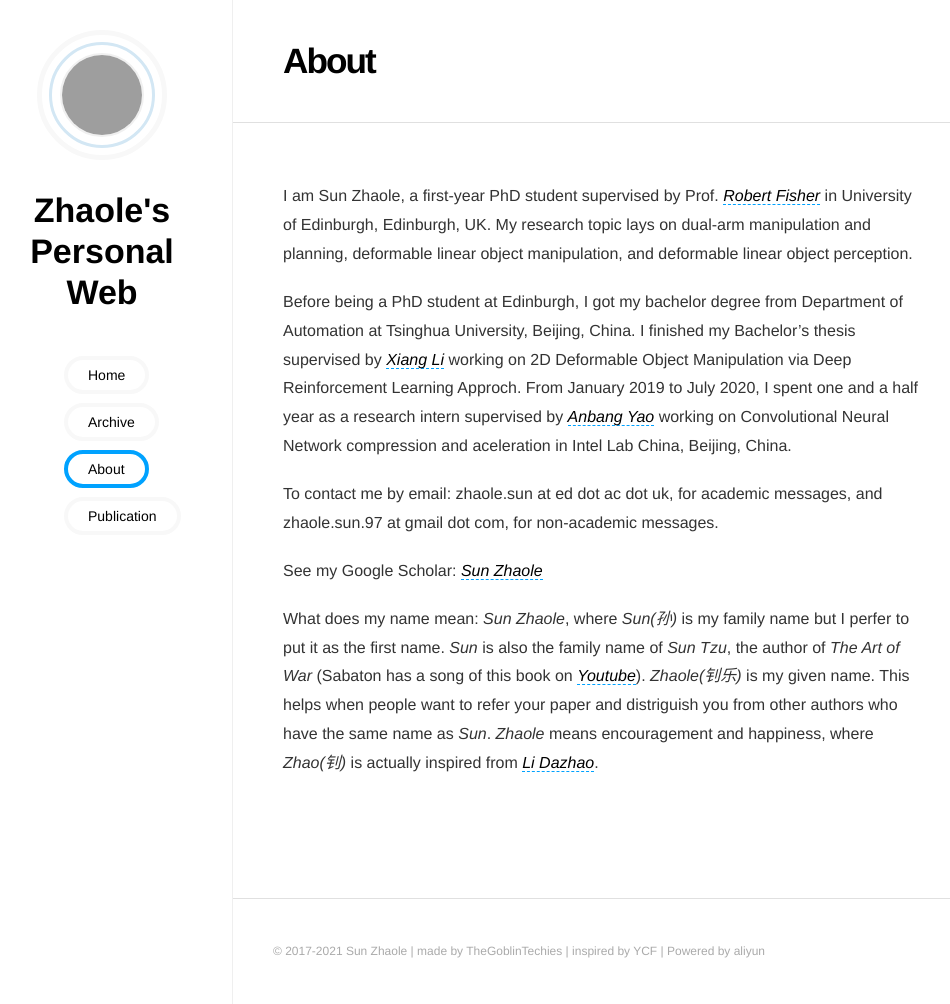
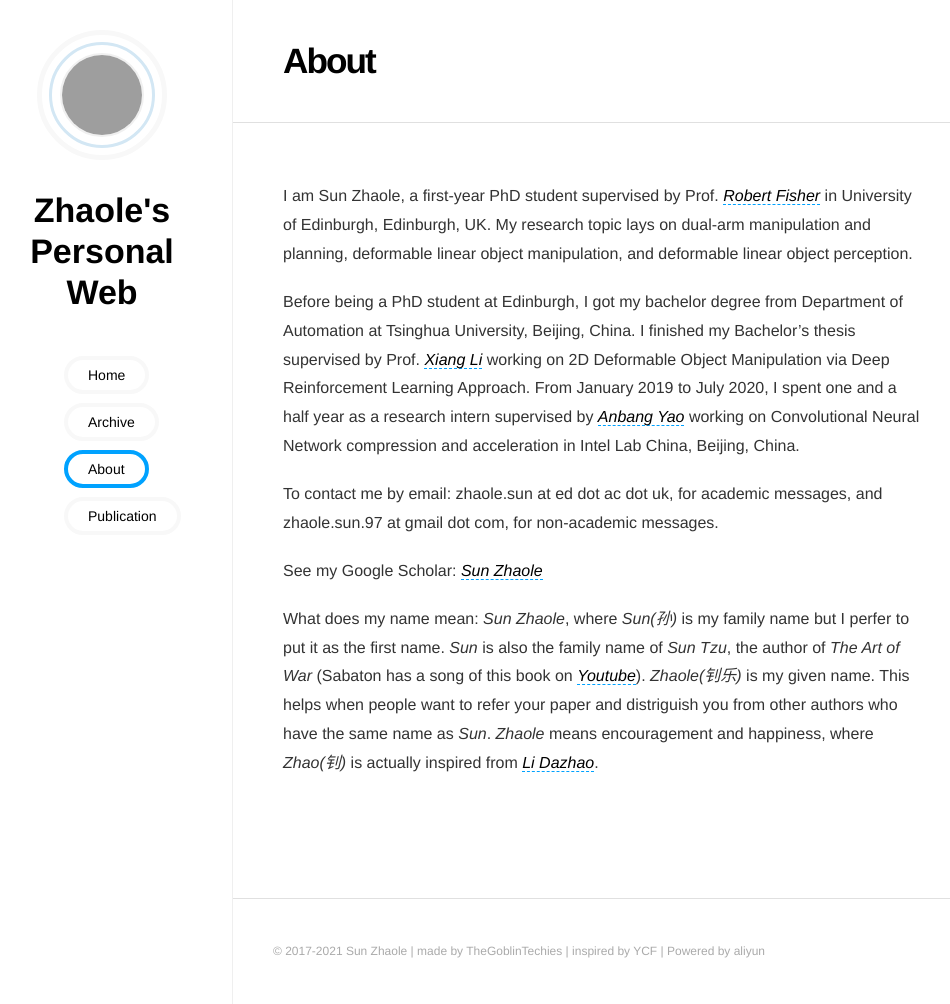
Before and after one commit to TheGoblinTechies/thegoblintechies.github.io, a Jekyll site: the page built from about.md, in a window 1280 px wide and 1004 px high. Shown: the whole window, without its empty margins (28-978 px from the left). Built offline with Jekyll 4.4.1, drawn with Linux system fonts in a browser that asks for light colours; grey boxes are pictures that could not be loaded.

```diff
--- a/about.md
+++ b/about.md
@@ -6,7 +6,7 @@
 
 I am Sun Zhaole, a first-year PhD student supervised by Prof. [*Robert Fisher*](https://homepages.inf.ed.ac.uk/rbf/) in University of Edinburgh, Edinburgh, UK. My research topic lays on dual-arm manipulation and planning, deformable linear object manipulation, and deformable linear object perception.
 
-Before being a PhD student at Edinburgh, I got my bachelor degree from Department of Automation at Tsinghua University, Beijing, China. I finished my Bachelor's thesis supervised by [*Xiang Li*](https://sites.google.com/view/homepageoflixiang/home) working on 2D Deformable Object Manipulation via Deep Reinforcement Learning Approch. From January 2019 to July 2020, I spent one and a half year as a research intern supervised by [*Anbang Yao*](https://yaoanbang.github.io/) working on Convolutional Neural Network compression and aceleration in Intel Lab China, Beijing, China.
+Before being a PhD student at Edinburgh, I got my bachelor degree from Department of Automation at Tsinghua University, Beijing, China. I finished my Bachelor's thesis supervised by Prof. [*Xiang Li*](https://sites.google.com/view/homepageoflixiang/home) working on 2D Deformable Object Manipulation via Deep Reinforcement Learning Approach. From January 2019 to July 2020, I spent one and a half year as a research intern supervised by [*Anbang Yao*](https://yaoanbang.github.io/) working on Convolutional Neural Network compression and acceleration in Intel Lab China, Beijing, China.
 
 To contact me by email: zhaole.sun at ed dot ac dot uk, for academic messages, and zhaole.sun.97 at gmail dot com, for non-academic messages.
 
```
Also changed, not shown: _posts/2021-08-31-[Shared-Tips]-Simulation-Environment-for-robotics-learning.md (renamed from _posts/2021-08-31-Simulation-Environment-for-robotics-learning.md), _posts/2099-12-31-[Top-to-Read]-What-Do-I-Write-In-My-Webpage.md (renamed from _posts/2099-12-31-What-Do-I-Write-In-My-Webpage.md).
